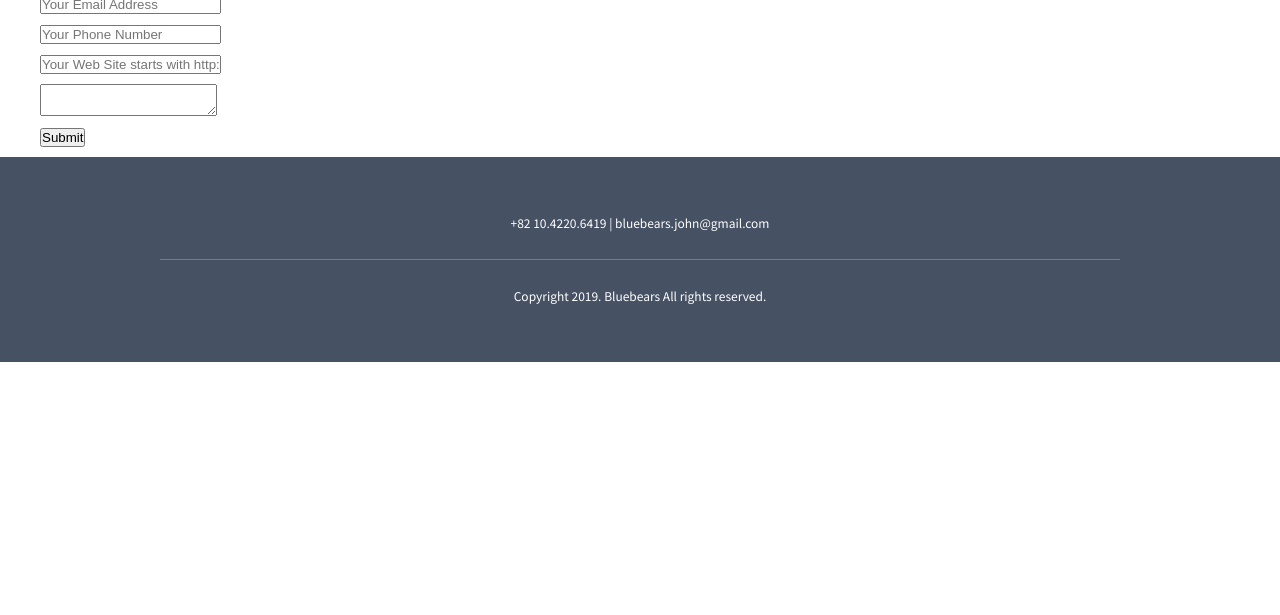
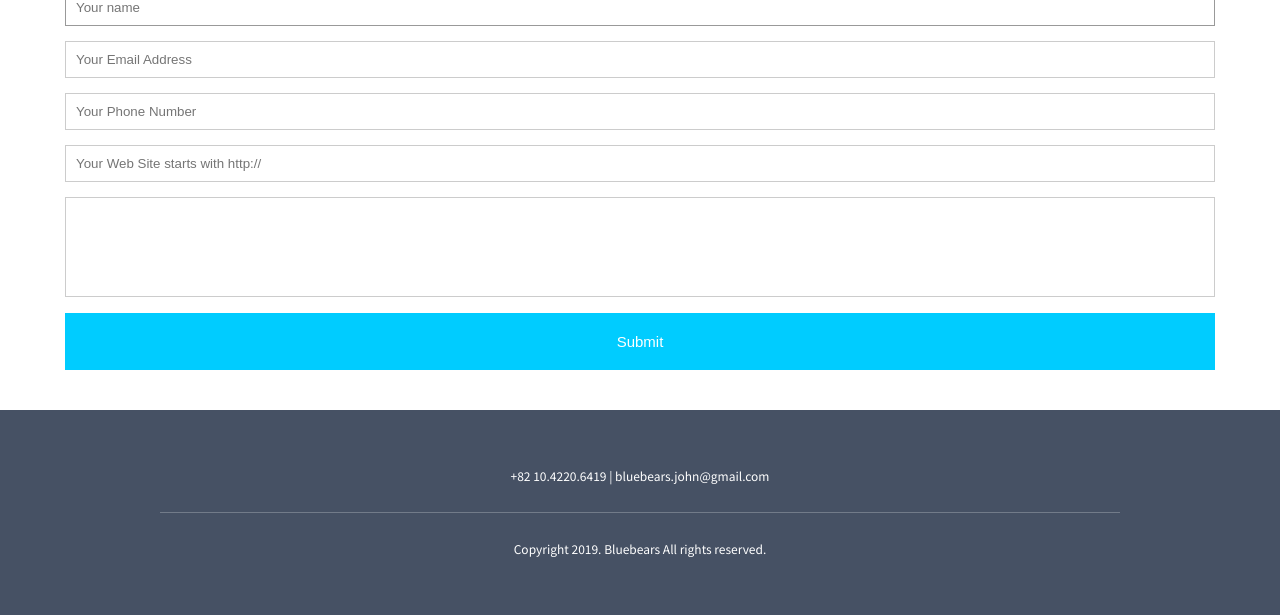
Before and after one commit to bluebear-john/bluebear-john.github.io, a plain HTML site: page form.php.html in a window 1280 px wide. Shown: the part 486-1101 px from the top of the page. Before the commit the page ends 848 px from the top, so only its background shows below. Drawn offline with Linux system fonts and the light colour scheme; a web font is replaced by a local one.

Commit message:
update form.css

```diff
--- a/form.css
+++ b/form.css
@@ -1,10 +1,10 @@
 .form_wrap{width: 100%;max-width: 1200px;margin: auto}
-#contact {padding:25px;margin:  0}
+#gform {padding:25px;margin:  0}
 fieldset {width: 100%;border: medium none !important;margin: 0 0 10px;}
-#contact input[type="text"], #contact input[type="email"], #contact input[type="tel"], #contact input[type="url"], #contact textarea {width: 100%;border:1px solid #CCC;background:#FFF;margin:0 0 5px;padding:10px;}
-#contact input[type="text"]:hover, #contact input[type="email"]:hover, #contact input[type="tel"]:hover, #contact input[type="url"]:hover, #contact textarea:hover {transition:border-color 0.3s ease-in-out;border:1px solid #AAA;}
-#contact textarea {height:100px;resize:none;}
-#contact button[type="submit"] {cursor:pointer;width: 100%;border:none;background:#0CF;color:#FFF;margin:0 0 5px;padding:20px;font-size:15px;}
-#contact button[type="submit"]:hover {background:#09C;transition:background-color 0.3s ease-in-out;}
-#contact button[type="submit"]:active { box-shadow:inset 0 1px 3px rgba(0, 0, 0, 0.5); }
-#contact input:focus, #contact textarea:focus {outline:0;border:1px solid #999;}
+#gform input[type="text"], #gform input[type="email"], #gform input[type="tel"], #gform input[type="url"], #gform textarea {width: 100%;border:1px solid #CCC;background:#FFF;margin:0 0 5px;padding:10px;}
+#gform input[type="text"]:hover, #gform input[type="email"]:hover, #gform input[type="tel"]:hover, #gform input[type="url"]:hover, #gform textarea:hover {transition:border-color 0.3s ease-in-out;border:1px solid #AAA;}
+#gform textarea {height:100px;resize:none;}
+#gform button[type="submit"] {cursor:pointer;width: 100%;border:none;background:#0CF;color:#FFF;margin:0 0 5px;padding:20px;font-size:15px;}
+#gform button[type="submit"]:hover {background:#09C;transition:background-color 0.3s ease-in-out;}
+#gform button[type="submit"]:active { box-shadow:inset 0 1px 3px rgba(0, 0, 0, 0.5); }
+#gform input:focus, #gform textarea:focus {outline:0;border:1px solid #999;}
```
